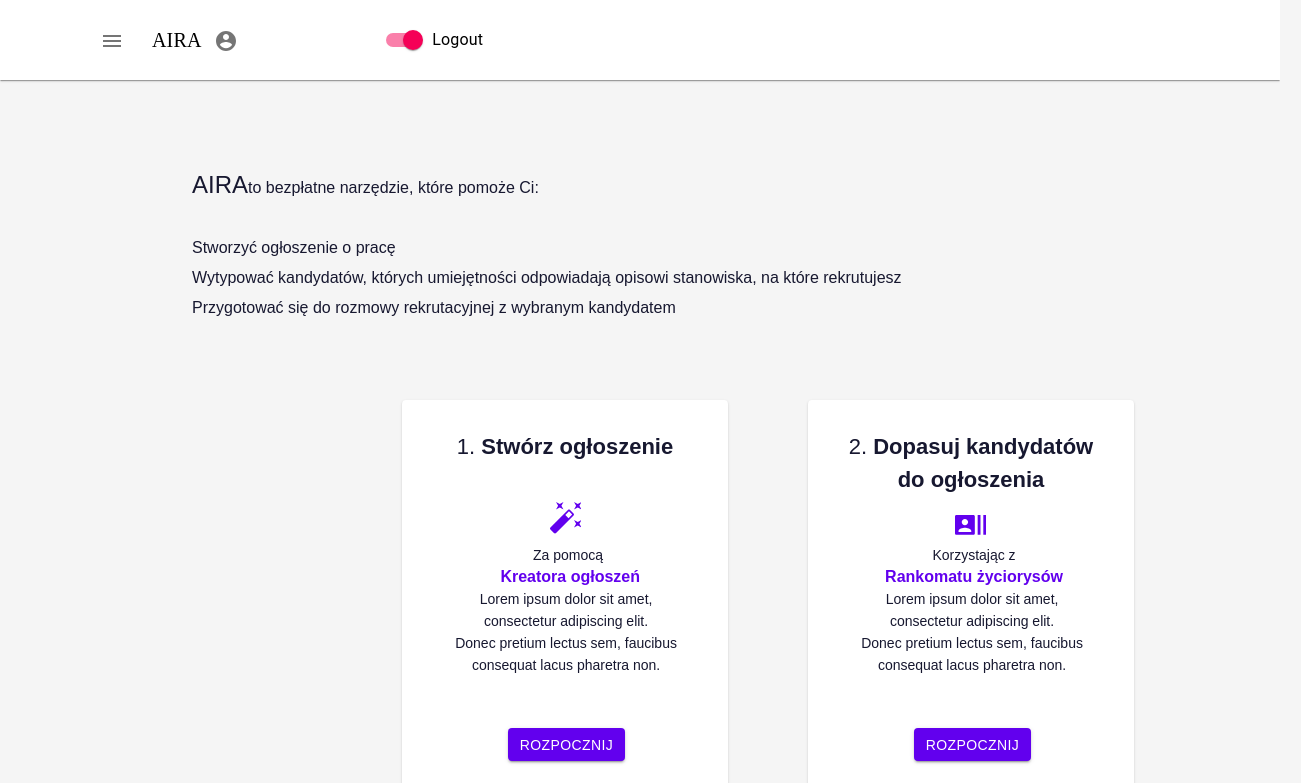
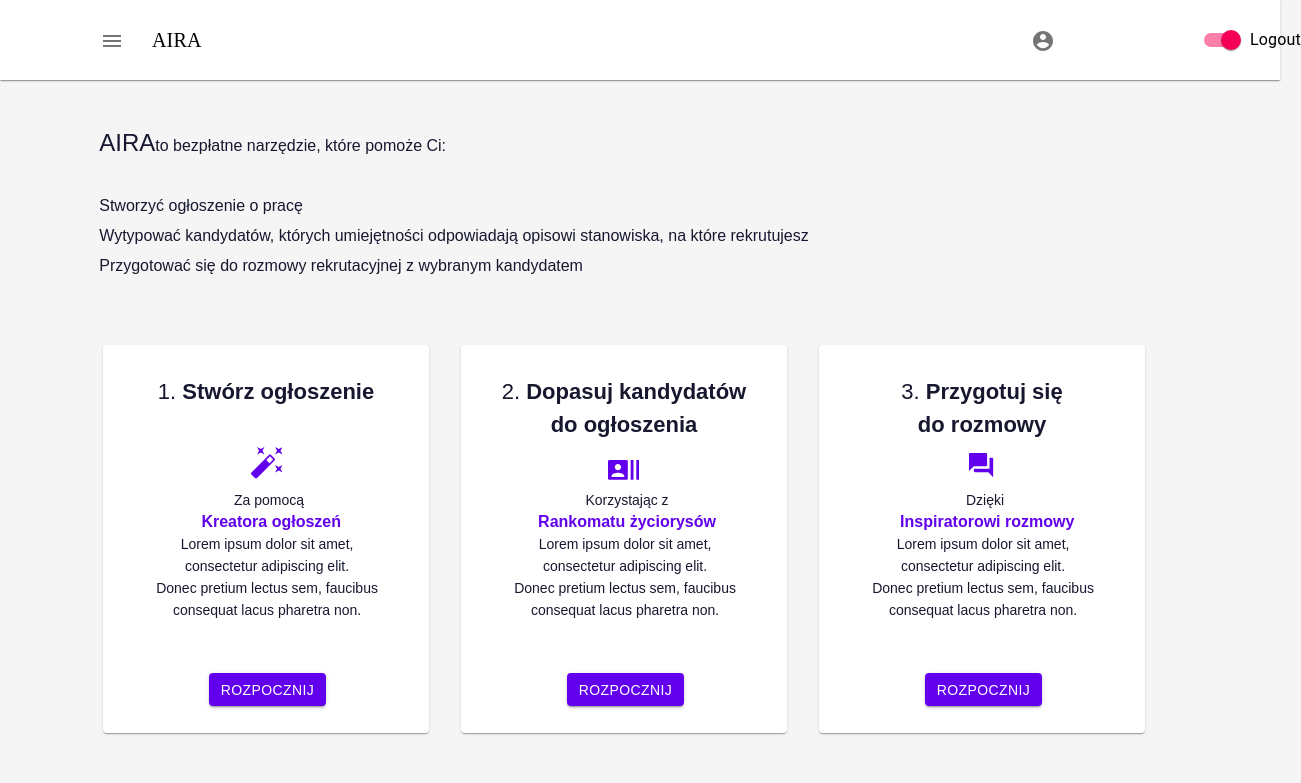
Before and after one commit to gosia-barlik/WIDMO-prototyp, a React (Create React App) app: page / in a window 1280 px wide. Shown: the top 783 px of the page, 1301 px wide, since content can reach past the window. Built offline with nearby package versions, Linux system fonts and the light colour scheme.

Commit message:
rwd styling

```diff
--- a/src/components/Landing.css
+++ b/src/components/Landing.css
@@ -1,6 +1,6 @@
 
 body {
-  height: 100vh;
+  height: 100%;
   width: 100%;
   background-color: rgb(250, 248, 248);
 }
@@ -10,21 +10,16 @@ body {
   justify-content: center;
   flex-direction: column;
   box-sizing: content-box;
-  -ms-transform-origin: center;
-  -webkit-transform-origin: center;
-  transform-origin: center;
-  overflow-x: auto;
-  overflow-y: auto;
-  /* background-color: rgba(238, 238, 238, 1); */
-  padding: 20%;
 }
 
 .landing .section-cards {
+  margin-top:40px;
+  width:100%;
   display: flex;
   align-items: center;
   justify-content:center;
-  position: absolute;
-  top: 400px;
+  flex-direction: row;
+
 }
 
 .landing .card-container {
@@ -35,19 +30,12 @@ body {
   width: 326px;
   height: 388px;
   background-color: white;
-  display: block;
-  position: relative;
 }
 
 .landing .card-container .card1 {
   display: block;
   position: absolute;
   box-sizing: content-box;
-  -ms-transform-origin: center;
-  -webkit-transform-origin: center;
-  transform-origin: center;
-  overflow-x: unset;
-  overflow-y: unset;
   width: 326px;
   height: 388px;
   align-self: center !important;
@@ -71,8 +59,6 @@ body {
   font-family: Montserrat, Arial;
   text-decoration: none;
   box-shadow: none;
-  overflow-x: unset;
-  overflow-y: unset;
   white-space: pre;
   width: 256px;
   height: 150px;
@@ -126,8 +112,6 @@ body {
   font-style: normal;
   font-family: Montserrat, Arial;
   text-decoration: none;
-  overflow-x: unset;
-  overflow-y: unset;
   white-space: pre;
   width: 264px;
   height: 60px;
@@ -219,8 +203,6 @@ a:link,a:visited,a:hover,a:active { text-decoration: none }
   -ms-transform-origin: center;
   -webkit-transform-origin: center;
   transform-origin: center;
-  overflow-x: unset;
-  overflow-y: unset;
   background-color: transparent;
   width: 36.82px;
   height: 33.99px;
@@ -235,8 +217,6 @@ a:link,a:visited,a:hover,a:active { text-decoration: none }
   -ms-transform-origin: center;
   -webkit-transform-origin: center;
   transform-origin: center;
-  overflow-x: unset;
-  overflow-y: unset;
   background-color: transparent;
   width: 36.82px;
   height: 33.99px;
@@ -276,16 +256,12 @@ a:link,a:visited,a:hover,a:active { text-decoration: none }
 }
 
 .landing .text-landing {
-  position: absolute;
   box-sizing: content-box;
-  -ms-transform: rotate(0deg);
-  -webkit-transform: rotate(0deg);
-  transform: rotate(0deg);
   -ms-transform-origin: center;
   -webkit-transform-origin: center;
   transform-origin: center;
-  opacity: 1;
-  cursor: default;
+  width:100%;
+  margin-top: 80px;
   text-align: left;
   line-height: 30px;
   letter-spacing: 0px;
@@ -293,17 +269,10 @@ a:link,a:visited,a:hover,a:active { text-decoration: none }
   -webkit-text-stroke: 1px rgba(0, 0, 0, 0);
   font-size: 16px;
   font-weight: 400;
-  font-style: normal;
   font-family: Montserrat, Arial;
-  text-decoration: none;
-  box-shadow: none;
-  overflow-x: unset;
-  overflow-y: unset;
-  white-space: pre;
   max-width: 80%;
   height: 177px;
   left: 15%;
-  top: 170px;
 }
 
 .landing .text-landing .text-landing-0 {
--- a/src/components/Landing.jsx
+++ b/src/components/Landing.jsx
@@ -4,6 +4,7 @@ import Stack from "@mui/material/Stack";
 import Card from "@mui/material/Card";
 import CardContent from "@mui/material/CardContent";
 import CardActions from "@mui/material/CardActions";
+import Grid from "@mui/material/Grid";
 import { NavLink } from "react-router-dom";
 
 class Landing extends React.Component {
@@ -14,7 +15,7 @@ class Landing extends React.Component {
 
   render() {
     return (
-      <div className='landing'>
+      <Grid className='landing'container spacing={4}>
         <div className='text-landing'>
           <span className='text-landing-0'>AIRA</span>
           <span className='text-landing-4'>
@@ -32,13 +33,13 @@ class Landing extends React.Component {
             <br />
           </span>
         </div>
-        <Stack spacing={10} direction='row' className='section-cards' sx={{
+        <Stack spacing={4} direction='row' className='section-cards' sx={{
         display: 'flex',
         flexWrap: 'wrap',
         '& > :not(style)': {
           m: 1,
           width: 128,
-          height: 128,
+          height: 228,
         },
       }}>
           <Card
@@ -189,7 +190,7 @@ class Landing extends React.Component {
             </CardActions>
           </Card>
         </Stack>
-      </div>
+      </Grid>
     );
   }
 }
--- a/src/components/Rankomat/Step1-Job-Offer/Step1-Job-Offer.css
+++ b/src/components/Rankomat/Step1-Job-Offer/Step1-Job-Offer.css
@@ -13,5 +13,21 @@
     outline: none;
     resize: none;
     box-shadow: 0px 2px 1px -1px rgb(0 0 0 / 20%), 0px 1px 1px 0px rgb(0 0 0 / 14%), 0px 1px 3px 0px rgb(0 0 0 / 12%);
-    letter-spacing: 0.05em;
 }
+
+.rankomat-step-1-container-box{
+    margin-top: 50px !important;
+    text-align: left !important;
+    margin-left: 15% !important;
+}
+
+@media only screen and (max-width: 900px) {
+
+    .rankomat-step-1-container-box {
+        width:100%
+    }
+    .rankomat-step-1-container textarea, .rankomat-step-1-container textarea {
+        width:100%
+    }
+
+  }
--- a/src/components/Rankomat/Step1-Job-Offer/Step1-Job-Offer.jsx
+++ b/src/components/Rankomat/Step1-Job-Offer/Step1-Job-Offer.jsx
@@ -17,7 +17,7 @@ export default function Step1JobOffer(props) {
       <Grid
         item
         xs={4}
-        style={{ marginTop: "50px", textAlign: "left", marginLeft: "15%" }}>
+        className='rankomat-step-1-container-box'>
         <Typography variant='body2' gutterBottom component='div'>
           Wprowadź ogłoszenie o pracę, do którego chciałbyś dopasować życiorysy
           kandydatów
@@ -56,7 +56,7 @@ export default function Step1JobOffer(props) {
           handleNext={props.handleStepperNext}
         />
       </Grid>
-      <Grid item xs={4} style={{ marginTop: "50px", textAlign: "left" }}></Grid>
+
     </Grid>
   );
 }
--- a/src/components/Rankomat/Step3-Match/Step3-Match.jsx
+++ b/src/components/Rankomat/Step3-Match/Step3-Match.jsx
@@ -141,7 +141,7 @@ export default function Step3Match(props) {
     <>
       <Grid container spacing={4} className='rankomat' style={{width: "auto"}}>
         {response.length === 0 && (
-          <Grid item xs={5} style={{ marginTop: "50px", textAlign: "left" }}>
+          <Grid item xs={5}  className='CV-list-container'>
             <Typography variant='subtitle2' gutterBottom component='div'>
               Lista życiorysów
             </Typography>
@@ -171,7 +171,7 @@ export default function Step3Match(props) {
         )}
 
         {response.length === 0 && (
-          <Grid item xs={4} style={{ marginTop: "50px", textAlign: "left" }} className='filters-container'>
+          <Grid item xs={4} className='filters-container'>
             <Typography variant='subtitle2' gutterBottom component='div'>
               Filtry
             </Typography>
--- a/src/components/Rankomat/common/Stepper-horizontal.css
+++ b/src/components/Rankomat/common/Stepper-horizontal.css
@@ -6,3 +6,6 @@
 .stepper-horizontal-container .horizontal-stepper-navlink {
     text-decoration: none
 } */
+.css-1n7tyfz-MuiStack-root {
+    margin-left: 10% !important;
+}
--- a/src/components/common/Header.css
+++ b/src/components/common/Header.css
@@ -14,6 +14,10 @@
   padding-left: 5%;
   padding-top:8px;
   padding-right: 5%;
+}
+
+.appbar-toolbar {
+  display: flex;
 
 }
 
--- a/src/components/common/Header.jsx
+++ b/src/components/common/Header.jsx
@@ -49,7 +49,7 @@ export default function Header() {
   return (
     <div className={classes.root}>
       <AppBar position='static' className='navbar' elevation={1}>
-        <Toolbar>
+        <Toolbar className='appbar-toolbar'>
           <IconButton
             className={classes.menuButton}
             color='black'
@@ -57,8 +57,8 @@ export default function Header() {
             <MenuIcon />
           </IconButton>
 
-          <NavLink to='/'>
-            <Typography variant='h6' className={classes.title}>
+          <NavLink to='/' component="div" style={{ width:"100%" }}>
+            <Typography variant='h6' className={classes.title} >
               AIRA
             </Typography>
           </NavLink>
```
Also changed, not shown: src/components/Rankomat/Step3-Match/Step3-Match.css (+58 -10 lines).
